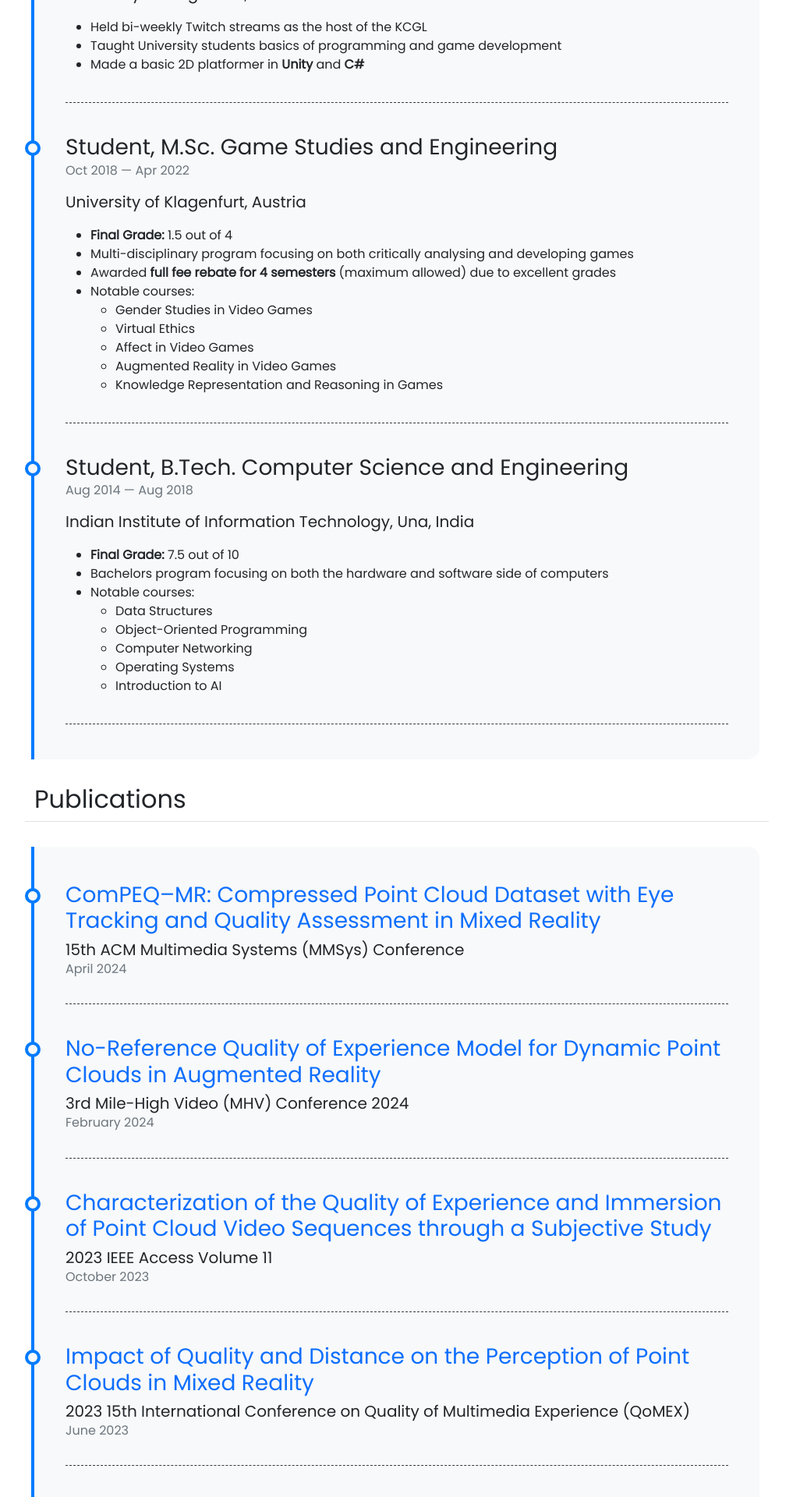
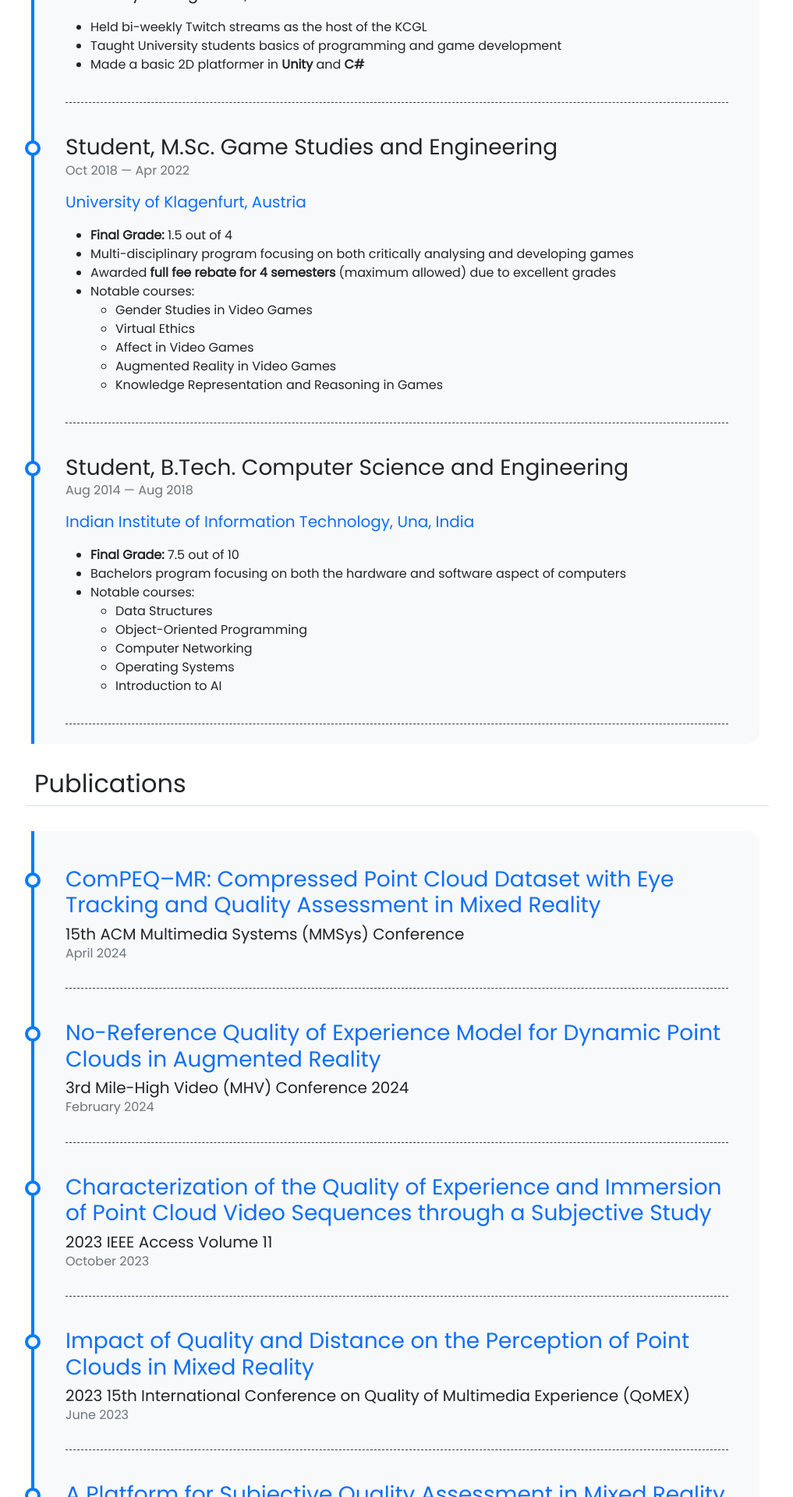
Before and after one commit to shivivats/shivivats.github.io, a Jekyll site: the page built from pages/about.md, in a window 1280 px wide. Shown: the part 2217-4137 px from the top of the page at 78% size, without its empty margins (131-1148 px from the left). Built offline with Jekyll 4.4.1, drawn with Linux system fonts in a browser that asks for light colours; emoji names are drawn with the system emoji font.

Commit message:
small timeline changes

```diff
--- a/_data/timeline.yml
+++ b/_data/timeline.yml
@@ -36,7 +36,7 @@
 - title: Student, M.Sc. Game Studies and Engineering
   from: Oct 2018
   to: Apr 2022
-  description:  <p class="lead">University of Klagenfurt, Austria</p>
+  description:  <p class="lead"><a href="https://www.aau.at/">University of Klagenfurt, Austria</a></p>
                 <ul>
                   <li><strong>Final Grade&#58;</strong> 1.5 out of 4</li>
                   <li>Multi-disciplinary program focusing on both critically analysing and developing games</li>
@@ -54,10 +54,10 @@
 - title: Student, B.Tech. Computer Science and Engineering
   from: Aug 2014
   to: Aug 2018
-  description:  <p class="lead">Indian Institute of Information Technology, Una, India</p>
+  description:  <p class="lead"><a href="https://iiitu.ac.in/">Indian Institute of Information Technology, Una, India</a></p>
                 <ul>
                   <li><strong>Final Grade&#58;</strong> 7.5 out of 10</li>
-                  <li>Bachelors program focusing on both the hardware and software side of computers</li>
+                  <li>Bachelors program focusing on both the hardware and software aspect of computers</li>
                   <li>Notable courses&#58;</li>
                   <ul>
                     <li>Data Structures</li>
--- a/_sass/_timeline.scss
+++ b/_sass/_timeline.scss
@@ -32,7 +32,10 @@
     }
 
     .content {
-      margin: 40px;
+      margin-top: 40px;
+      margin-right: 40px;
+      margin-left: 40px;
+      margin-bottom: 20px;
       padding-bottom: 20px;
       border-bottom: 1px dashed $dark;
 
```
